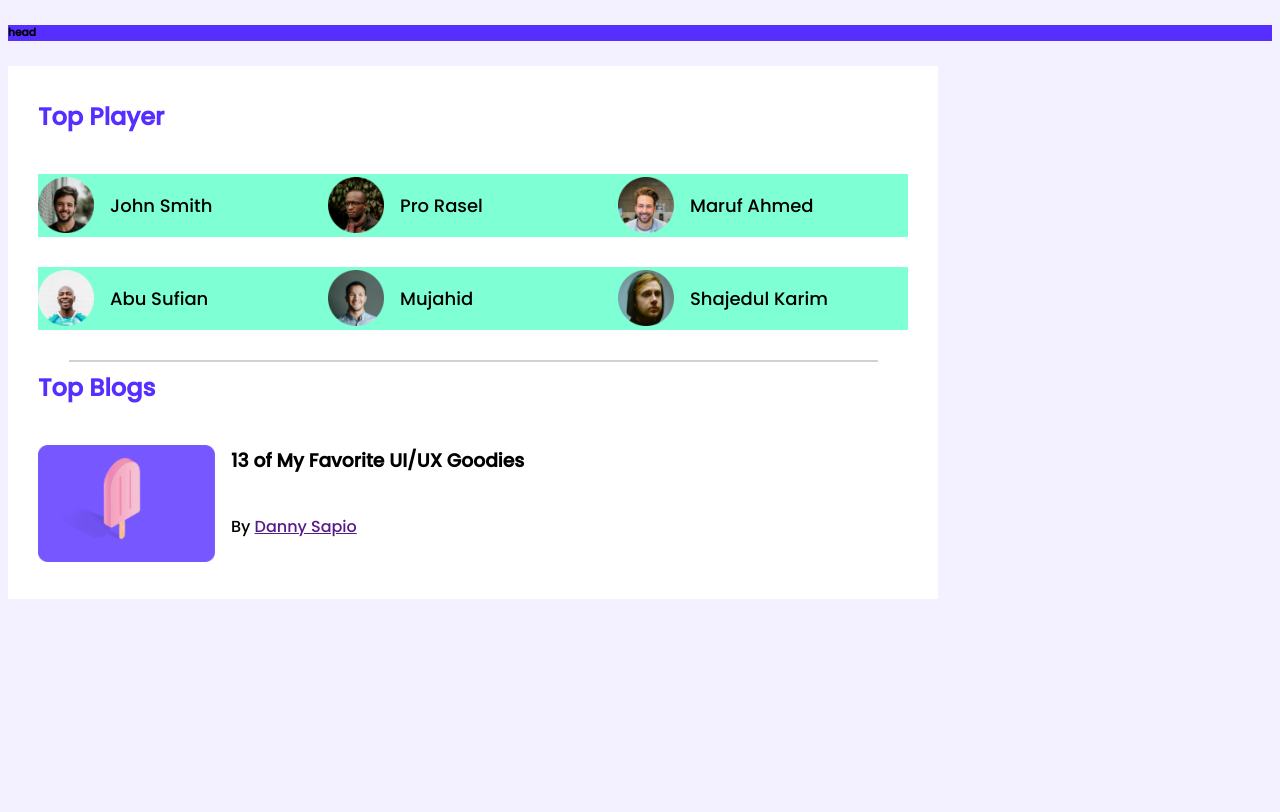
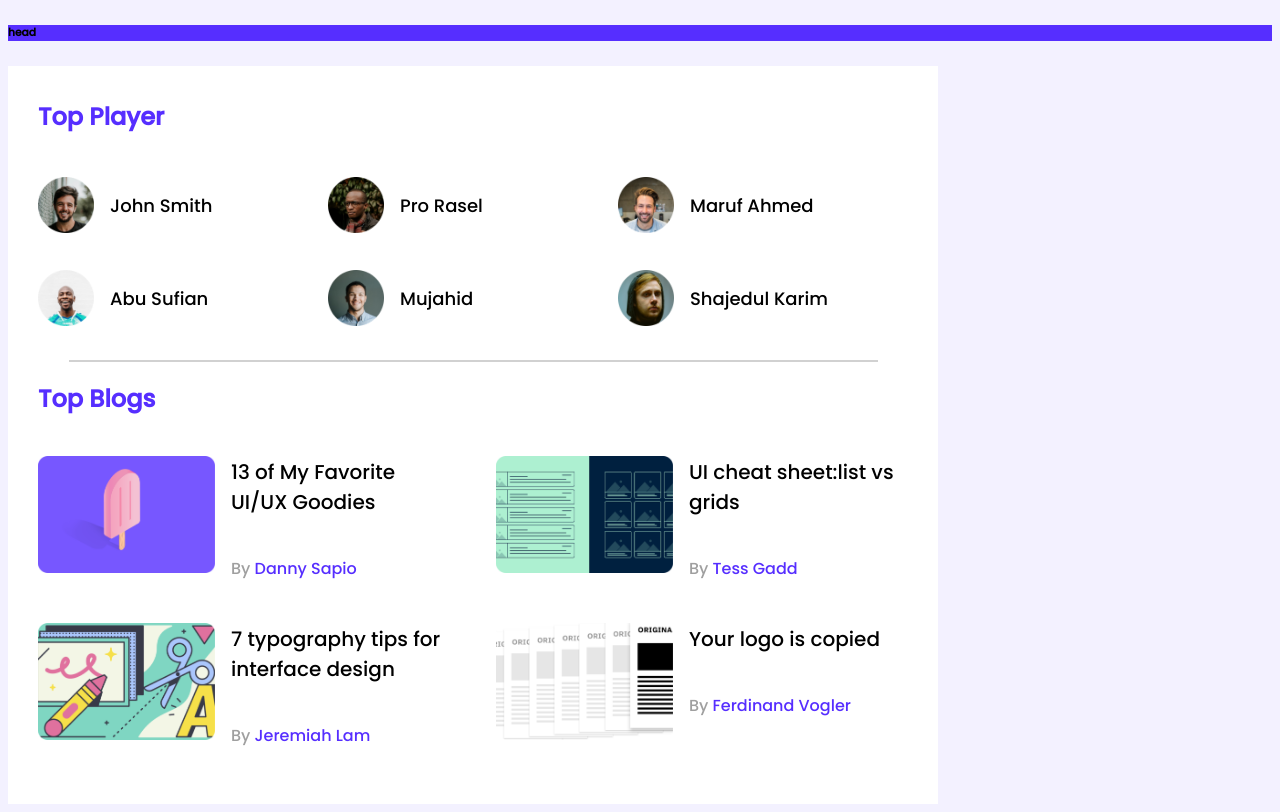
Before and after one commit to MuNiRa369/leader-board-main, a plain HTML site: page index.html in a window 1280 px wide. Drawn offline with Linux system fonts and the light colour scheme.

Commit message:
blog done

```diff
--- a/index.html
+++ b/index.html
@@ -55,7 +55,7 @@
               <h2 class="section-title">Top Blogs</h2>
               <div class="blogs">
                 <!-- for artical image -->
-                <div class="blog">
+                <artical class="blog">
                   <div class="thumbnail">
                       <img src="images/blogs/blog-1.png" alt="">
                   </div>
@@ -64,7 +64,40 @@
                     <h3 class="blog-title">13 of My Favorite UI/UX Goodies</h3>
                       <p class="blog-author">By <a href="">Danny Sapio</a></p>
                   </div>
-              </div>
+              </artical>
+
+                <artical class="blog">
+                  <div class="thumbnail">
+                      <img src="images/blogs/blog-2.png" alt="">
+                  </div>
+                  <!-- for artical info. -->
+                  <div class="blog-info">
+                    <h3 class="blog-title">UI cheat sheet:list vs grids</h3>
+                      <p class="blog-author">By <a href="">Tess Gadd</a></p>
+                  </div>
+              </artical>
+
+                <artical class="blog">
+                  <div class="thumbnail">
+                      <img src="images/blogs/blog-3.png" alt="">
+                  </div>
+                  <!-- for artical info. -->
+                  <div class="blog-info">
+                    <h3 class="blog-title">7 typography tips for interface design</h3>
+                      <p class="blog-author">By <a href=""> Jeremiah Lam</a></p>
+                  </div>
+              </artical>
+
+                <artical class="blog">
+                  <div class="thumbnail">
+                      <img src="images/blogs/blog-4.png" alt="">
+                  </div>
+                  <!-- for artical info. -->
+                  <div class="blog-info">
+                    <h3 class="blog-title">Your logo is copied</h3>
+                      <p class="blog-author">By <a href="">Ferdinand Vogler </a></p>
+                  </div>
+              </artical>
               </div>
             </div>
         </section>
--- a/style.css
+++ b/style.css
@@ -41,7 +41,6 @@ hr{
 .player{
     display: flex;
     align-items: center;
-    background-color: aquamarine;
 }
 .player>img{
     width: 56px;
@@ -56,6 +55,19 @@ hr{
  }
 
  /* top-blogs style */
+ .top-blogs{
+    margin-top: 19px;
+    margin-bottom: 10px;
+    /* justify-content: center; */
+    /* align-items: center; */
+ }
+ .blogs{
+    display: grid;
+    grid-template-columns: repeat(2,1fr);
+    grid-template-rows: repeat(2,1fr);
+    grid-row-gap: 26px;
+    grid-column-gap: 46px;
+ }
 .blog{
     display: flex;
 
@@ -69,7 +81,16 @@ hr{
  }
  .blog-title{
     margin-top: 1px;
+    font-weight: 500;
+    font-size: 20px;
  }
 .blog-author{
     margin-top: 39px;
+    color: #9F9F9F;
+    font-weight: 400;
+    font-size: 16px;
  }
+ .blog-author>a{
+    color: #562EFF;
+    text-decoration: none;
+ }
```
